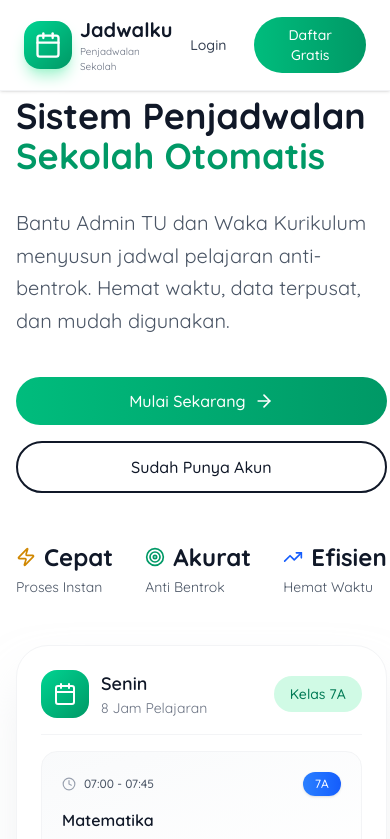
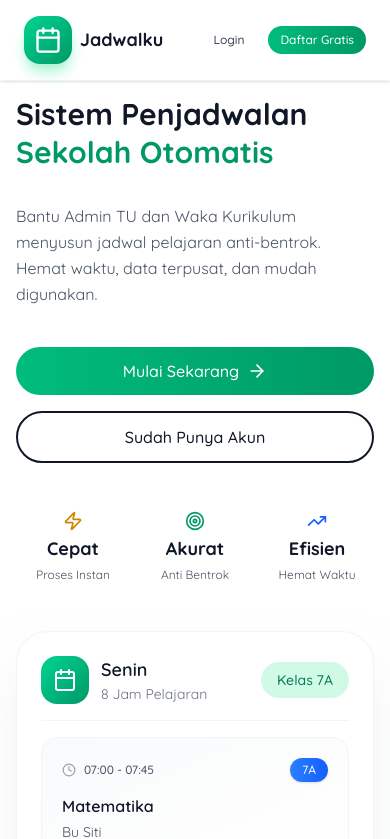
Before and after one commit to Skola-id/Jadwalku, a React (Vite) app: page / in a window 390 px wide. Shown: the top 839 px of the page. Built offline with nearby package versions, Linux system fonts and the light colour scheme.

Commit message:
responsif2

```diff
--- a/src/app/components/LandingPage.tsx
+++ b/src/app/components/LandingPage.tsx
@@ -57,7 +57,7 @@ export function LandingPage() {
         <div className="max-w-7xl mx-auto px-6 py-4">
           <div className="flex items-center justify-between">
             <motion.div
-              className="flex items-center gap-2 md:gap-3"
+              className="flex items-center gap-2"
               initial={{ opacity: 0, x: -20 }}
               animate={{ opacity: 1, x: 0 }}
               transition={{ duration: 0.5 }}
@@ -66,8 +66,8 @@ export function LandingPage() {
                 <Calendar size={28} className="text-white" />
               </div>
               <div>
-                <h1 className="text-xl md:text-2xl text-gray-900 font-bold">Jadwalku</h1>
-                <p className="text-[10px] md:text-xs text-gray-500">Penjadwalan Sekolah</p>
+                <h1 className="text-lg md:text-2xl text-gray-900 font-bold">Jadwalku</h1>
+                <p className="text-[10px] md:text-xs text-gray-500 hidden sm:block">Penjadwalan Sekolah</p>
               </div>
             </motion.div>
             <motion.div
@@ -78,13 +78,13 @@ export function LandingPage() {
             >
               <button
                 onClick={() => navigate('/login')}
-                className="px-4 py-2 md:px-6 md:py-2.5 text-sm md:text-base text-gray-700 hover:bg-gray-100 rounded-full transition-all font-medium"
+                className="px-3 py-1.5 md:px-6 md:py-2.5 text-xs md:text-base text-gray-700 hover:bg-gray-100 rounded-full transition-all font-medium"
               >
                 Login
               </button>
               <button
                 onClick={() => navigate('/register')}
-                className="px-4 py-2 md:px-6 md:py-2.5 text-sm md:text-base bg-gradient-to-r from-emerald-500 to-emerald-600 text-white rounded-full hover:shadow-lg hover:shadow-emerald-200 transition-all font-medium"
+                className="px-3 py-1.5 md:px-6 md:py-2.5 text-xs md:text-base bg-gradient-to-r from-emerald-500 to-emerald-600 text-white rounded-full hover:shadow-lg hover:shadow-emerald-200 transition-all font-medium"
               >
                 Daftar Gratis
               </button>
@@ -104,14 +104,14 @@ export function LandingPage() {
               transition={{ duration: 0.6 }}
             >
 
-              <h1 className="text-4xl md:text-5xl lg:text-6xl xl:text-7xl text-gray-900 leading-[1.1] font-bold">
+              <h1 className="text-3xl md:text-5xl lg:text-6xl xl:text-7xl text-gray-900 leading-tight font-bold">
                 Sistem Penjadwalan <br />
                 <span className="text-emerald-600">
                   Sekolah Otomatis
                 </span>
               </h1>
 
-              <p className="text-xl text-gray-600 leading-relaxed max-w-lg">
+              <p className="text-base md:text-xl text-gray-600 leading-relaxed max-w-lg">
                 Bantu Admin TU dan Waka Kurikulum menyusun jadwal pelajaran anti-bentrok. Hemat waktu, data terpusat, dan mudah digunakan.
               </p>
 
@@ -135,19 +135,20 @@ export function LandingPage() {
                 </motion.button>
               </div>
 
-              <div className="flex items-center gap-8 pt-4">
+              <div className="grid grid-cols-3 gap-2 md:flex md:gap-8 pt-4">
                 {stats.map((stat, idx) => (
                   <motion.div
                     key={idx}
                     initial={{ opacity: 0, y: 20 }}
                     animate={{ opacity: 1, y: 0 }}
                     transition={{ delay: 0.4 + idx * 0.1 }}
+                    className="text-center md:text-left"
                   >
-                    <div className="flex items-center gap-2 mb-1">
+                    <div className="flex flex-col md:flex-row items-center gap-1 md:gap-2 mb-1 justify-center md:justify-start">
                       <stat.icon size={20} className={stat.color} />
-                      <div className="text-2xl md:text-3xl text-gray-900 font-bold">{stat.value}</div>
+                      <div className="text-lg md:text-3xl text-gray-900 font-bold">{stat.value}</div>
                     </div>
-                    <div className="text-sm text-gray-600">{stat.label}</div>
+                    <div className="text-xs md:text-sm text-gray-600">{stat.label}</div>
                   </motion.div>
                 ))}
               </div>
```
Also changed, not shown: 4 other files (tests, documents, lock files or other folders).
